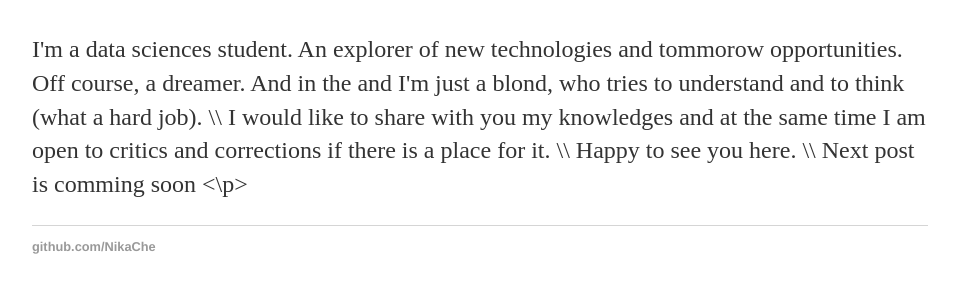
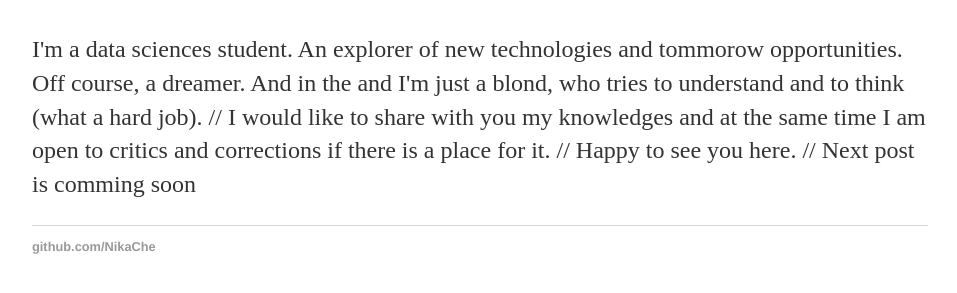
Before and after one commit to NikaChe/nikache.github.io, a Jekyll site: the page built from about/index.html, in a window 1280 px wide. Shown: the part 164-457 px from the top of the page, without its empty margins (160-1117 px from the left). Built offline with Jekyll 4.4.1, drawn with Linux system fonts in a browser that asks for light colours.

```diff
--- a/about/index.html
+++ b/about/index.html
@@ -4,6 +4,6 @@ title: About
 ---
 	<h1>{{ page.title }}</h1>
 	<p> I'm a data sciences student. An explorer of new technologies and tommorow opportunities.
-		Off course, a dreamer. And in the and I'm just a blond, who tries to understand and to think (what a hard job).
-		\\ I would like to share with you my knowledges and at the same time I am open to critics and corrections if there
-		is a place for it. \\ Happy to see you here. \\ Next post is comming soon <\p>
+	Off course, a dreamer. And in the and I'm just a blond, who tries to understand and to think (what a hard job).
+	// I would like to share with you my knowledges and at the same time I am open to critics and corrections if there
+	is a place for it. // Happy to see you here. // Next post is comming soon </p>
```
